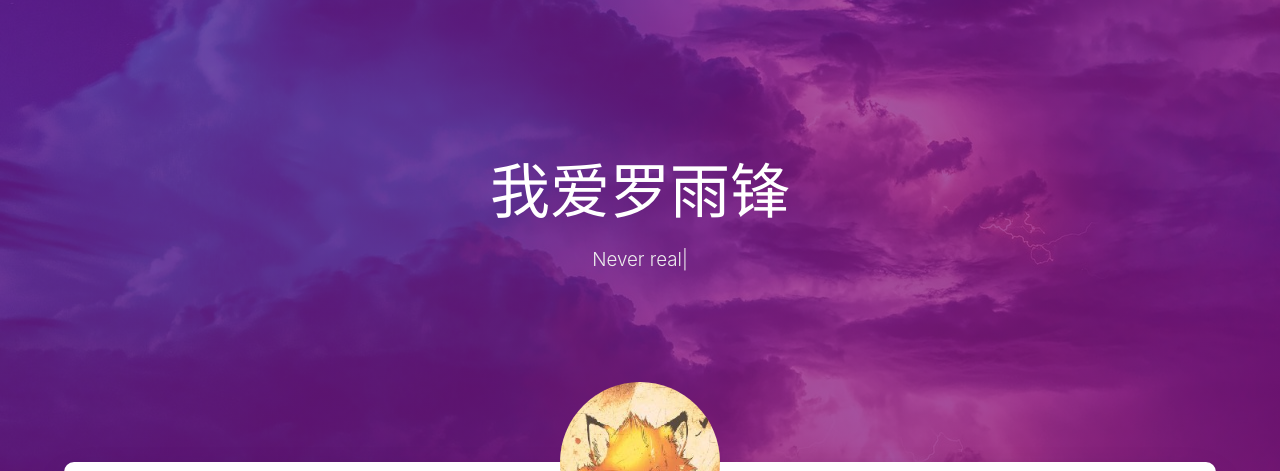
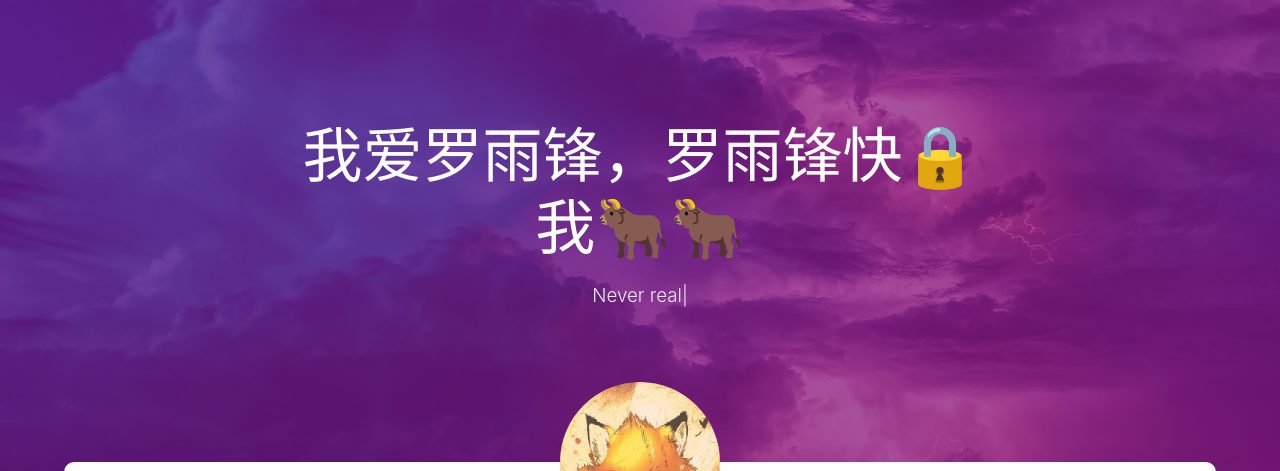
Before and after one commit to DewenLei0708/DewenLei0708.github.io, a plain HTML site: page about/index.html in a window 1280 px wide. Shown: the part 86-557 px from the top of the page. Drawn offline with Linux system fonts and the light colour scheme; some packages are replaced by stand-ins of ours; no server answers; a script that the page names is missing.

Commit message:
Site updated: 2022-08-31 01:05:52

```diff
--- a/about/index.html
+++ b/about/index.html
@@ -344,7 +344,7 @@
         <div class="brand">
             <div class="title center-align">
 
-                我爱罗雨锋
+                我爱罗雨锋，罗雨锋快🔒我🐂🐂
 
             </div>
 
```
Also changed, not shown: archives/2022/08/index.html (+1 -1 lines), archives/2022/index.html (+1 -1 lines), archives/index.html (+1 -1 lines), index.html (+1 -1 lines), tags/index.html (+1 -1 lines).
